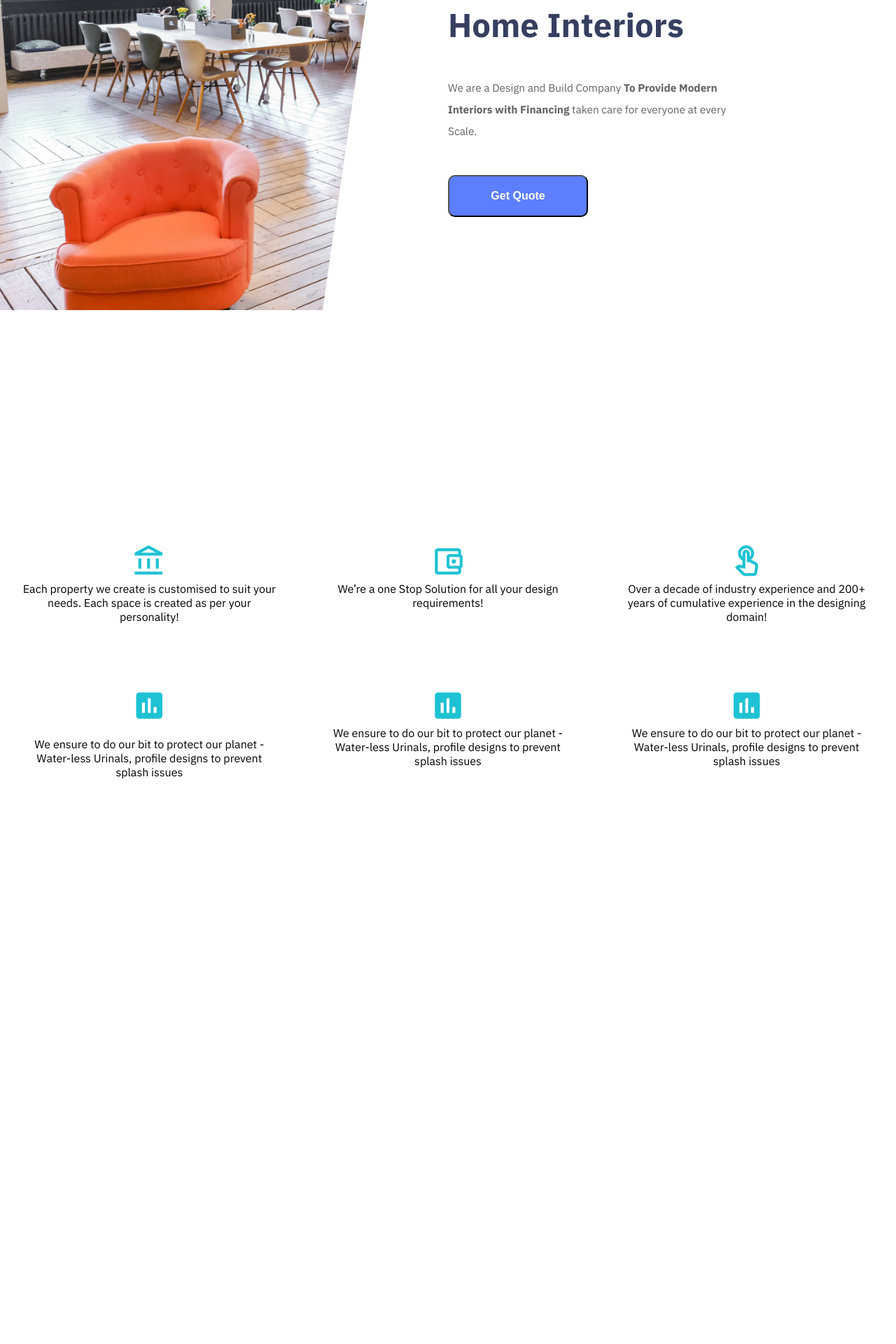
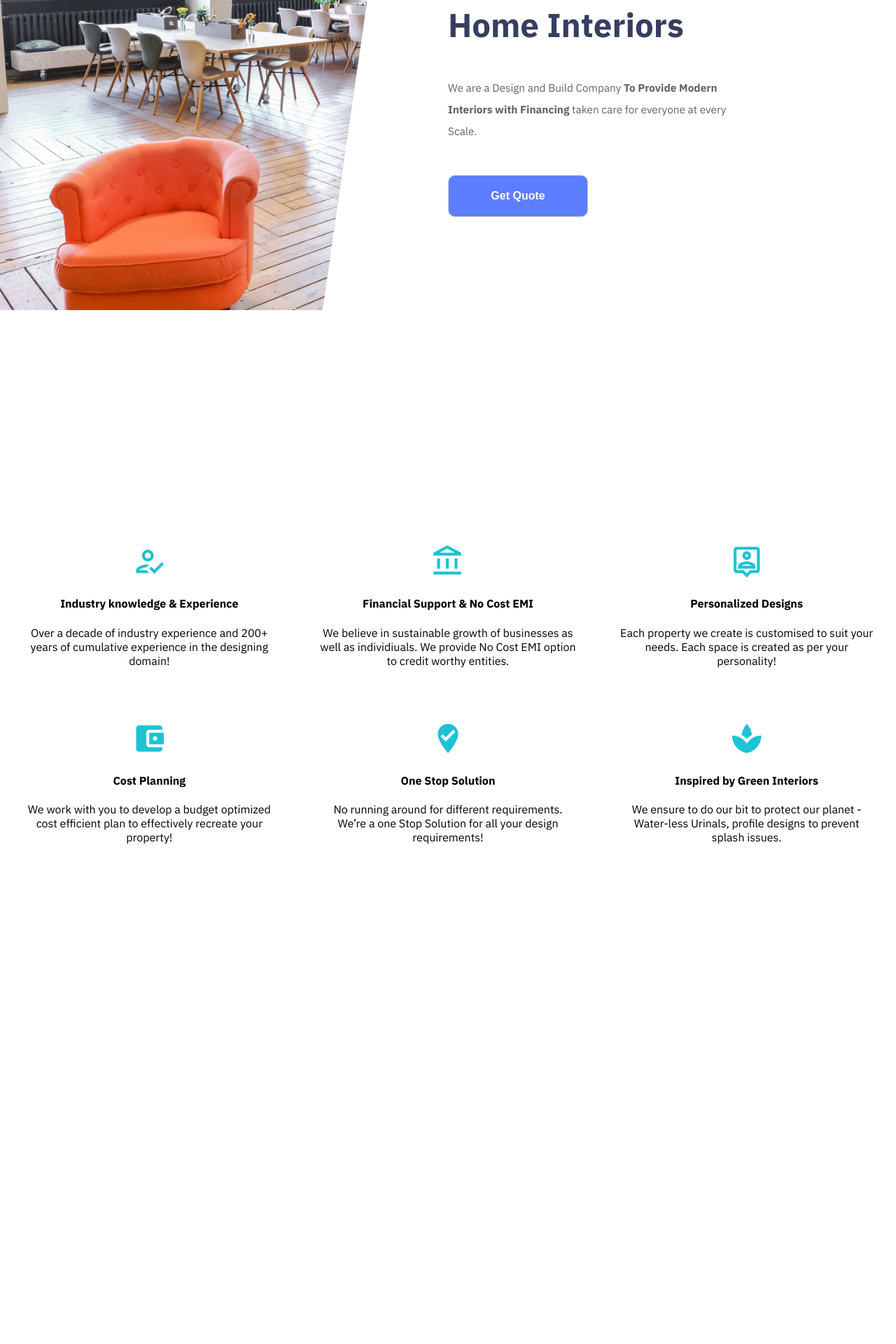
Before and after one commit to br4nch/DockerizeFlask, a Flask app: page / in a window 1280 px wide. Shown: the part 357-2277 px from the top of the page at 70% size. Run offline with Flask 2, Linux system fonts and the light colour scheme.

Commit message:
updated why us section

```diff
--- a/app/routes.py
+++ b/app/routes.py
@@ -1,7 +1,7 @@
 from typing import List, Dict
 import mysql.connector
 import json
-from flask import Flask, render_template, request
+from flask import Flask, render_template, request, send_file
 from app import db, app
 from datetime import datetime
 from app.sheets_api import GoogleAPI
@@ -62,6 +62,9 @@
     def update(self):
         db.session.commit()
 
+@app.route('/sw3.js')
+def sw():
+    return send_file('sw.js')
 
 @app.route('/')
 def index():
--- a/app/static/main.css
+++ b/app/static/main.css
@@ -3,6 +3,11 @@
   padding: 0;
   margin: 0;
   font-family: "IBM Plex Sans", sans-serif;
+  overflow-x: hidden;
+}
+
+button {
+  border: 1px solid #ccc;
 }
 .m-hidden {
   display: none !important;
@@ -849,6 +854,7 @@
     font-weight: bolder;
     color: white;
     border-radius: 10px;
+    border-style: none;
     font-size: 14px;
     margin: 6px 10px 10px 9px;
   }
@@ -887,7 +893,7 @@
     margin-top: 15vh;
   }
   .hero-image {
-    width: 100vw;
+    /* width: 100vw; */
     height: 50vh;
     margin-left: -7%;
   }
@@ -988,10 +994,9 @@
     padding-left: 0%;
     text-align: center;
     font-size: 1.5em;
-    opacity: 0.8;
-    margin-top: calc((62vh - 50px) / 2);
-    border-bottom-left-radius: 15px;
-    border-bottom-right-radius: 15px;
+    margin-top: calc((61vh - 47px) / 2);
+    border-bottom-left-radius: 20px;
+    border-bottom-right-radius: 20px;
     background-color: dimgray;
   }
   .personal-text,
--- a/app/templates/home.htm
+++ b/app/templates/home.htm
@@ -105,10 +105,34 @@
       <div class="why-us">
         <div class="why">
           <div class="icon">
+            <i class="large material-icons-outlined why-icon">how_to_reg</i>
+          </div>
+
+          <div><h4>Industry knowledge & Experience</h4></div>
+
+          <div class="why-text">
+            Over a decade of industry experience and 200+ years of cumulative
+            experience in the designing domain!
+          </div>
+        </div>
+        <div class="why">
+          <div class="icon">
             <i class="large material-icons-outlined why-icon"
               >account_balance</i
             >
           </div>
+          <div><h4>Financial Support & No Cost EMI</h4></div>
+          <div class="why-text">
+            We believe in sustainable growth of businesses as well as
+            individiuals. We provide No Cost EMI option to credit worthy
+            entities.
+          </div>
+        </div>
+        <div class="why">
+          <div class="icon">
+            <i class="large material-icons-outlined why-icon">person_pin</i>
+          </div>
+          <div><h4>Personalized Designs</h4></div>
           <div class="why-text">
             Each property we create is customised to suit your needs. Each space
             is created as per your personality!
@@ -116,50 +140,34 @@
         </div>
         <div class="why">
           <div class="icon">
-            <i class="large material-icons-outlined why-icon"
-              >account_balance_wallet</i
-            >
+            <i class="large material-icons why-icon">account_balance_wallet</i>
           </div>
           <div class="why-text">
-            We’re a one Stop Solution for all your design requirements!
-          </div>
-        </div>
-        <div class="why">
-          <div class="icon">
-            <i class="large material-icons-outlined why-icon">touch_app</i>
-          </div>
-          <div class="why-text">
-            Over a decade of industry experience and 200+ years of cumulative
-            experience in the designing domain!
-          </div>
-        </div>
-        <div class="why">
-          <div class="icon">
-            <i class="large material-icons why-icon">insert_chart</i>
-          </div>
-          <div class="why-text">
+            <div><h4>Cost Planning</h4></div>
             <p>
-              We ensure to do our bit to protect our planet - Water-less
-              Urinals, profile designs to prevent splash issues
+              We work with you to develop a budget optimized cost efficient plan
+              to effectively recreate your property!
             </p>
           </div>
         </div>
         <div class="why">
           <div class="icon">
-            <i class="large material-icons why-icon">insert_chart</i>
+            <i class="large material-icons why-icon">where_to_vote</i>
           </div>
+          <div><h4>One Stop Solution</h4></div>
           <div class="why-text">
-            We ensure to do our bit to protect our planet - Water-less Urinals,
-            profile designs to prevent splash issues
+            No running around for different requirements. We’re a one Stop
+            Solution for all your design requirements!
           </div>
         </div>
         <div class="why">
           <div class="icon">
-            <i class="large material-icons why-icon">insert_chart</i>
+            <i class="large material-icons why-icon">spa</i>
           </div>
+          <div><h4>Inspired by Green Interiors</h4></div>
           <div class="why-text">
             We ensure to do our bit to protect our planet - Water-less Urinals,
-            profile designs to prevent splash issues
+            profile designs to prevent splash issues.
           </div>
         </div>
       </div>
@@ -514,5 +522,12 @@
     </footer>
 
     <script src="../static/js/main.js"></script>
+    <!-- <script>
+      if ("serviceWorker" in navigator) {
+        navigator.serviceWorker.register("/sw.js").then(function() {
+          console.log("Service Worker Registered");
+        });
+      }
+    </script> -->
   </body>
 </html>
```
